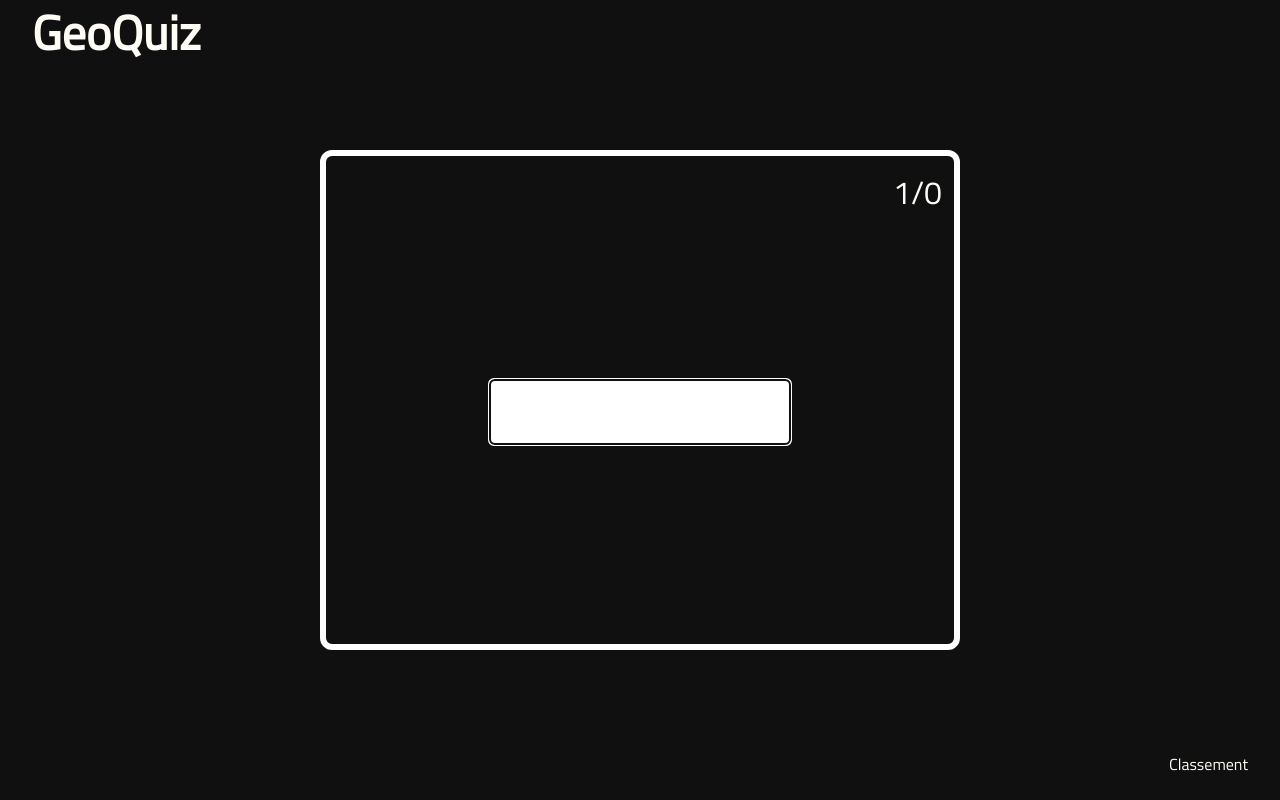
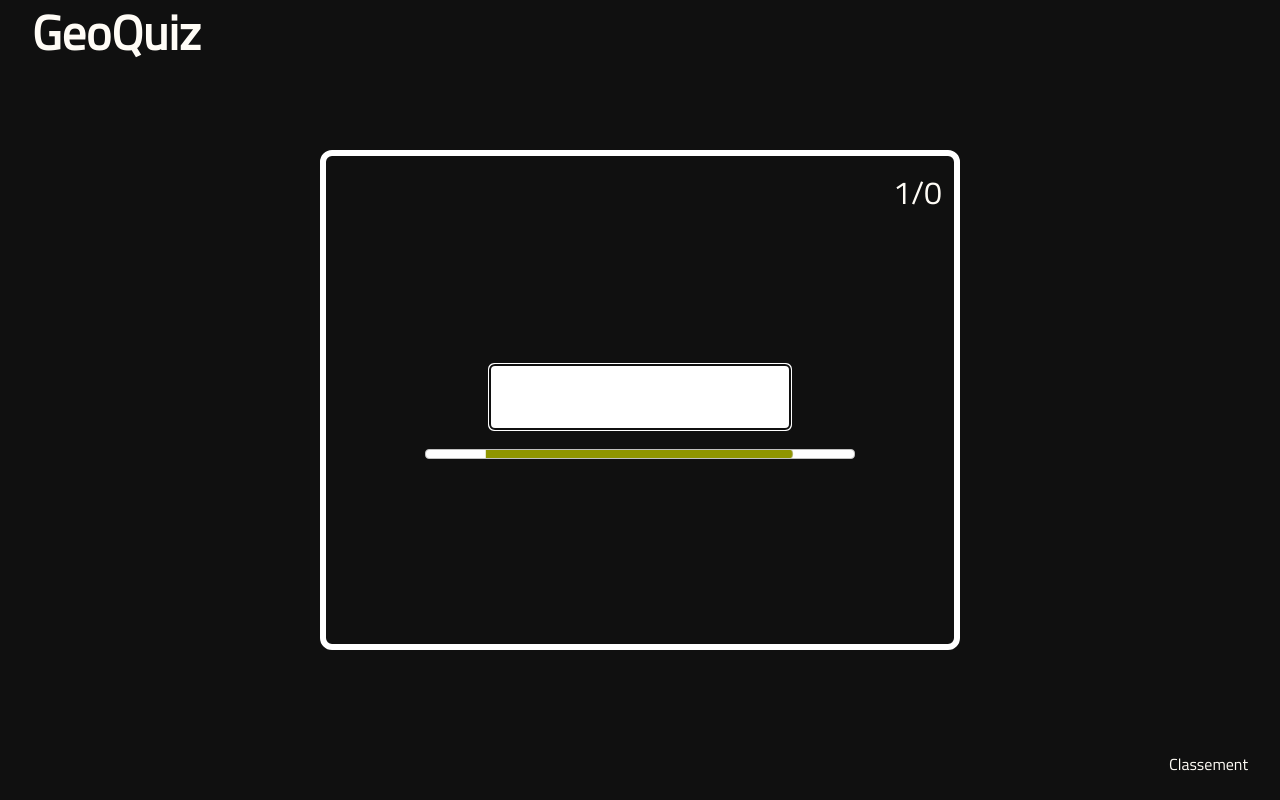
Before and after one commit to GuillaumePavic/geoQuiz_react, a React (Vite) app: page /quiz/1 in a window 1280 px wide. Both pictures are taken after a click on the button "Facile". Built offline with nearby package versions, Linux system fonts and the light colour scheme.

Commit message:
Add basic timer

```diff
--- a/src/components/QuestionCard.tsx
+++ b/src/components/QuestionCard.tsx
@@ -1,5 +1,5 @@
 import React, { useEffect, useRef, useState } from 'react';
-import styled from 'styled-components';
+import styled, { keyframes } from 'styled-components';
 import Quiz_data from '../Interfaces/Quiz_data.interface';
 
 
@@ -51,6 +51,34 @@ const QuestionNumber = styled.div`
     font-size: 2rem;
 `;
 
+const ProgressBarContainer = styled.div`
+    width:90%;
+    margin: 0 auto;
+    margin-top: 20px;
+    height:10px;
+    border:1px silver solid;
+    border-radius:4px;
+    background:white;
+`;
+
+const ProgressBarAnimation = keyframes`
+    100% { transform: scaleX(0); background:red;}
+    50%  { background:orange;}
+    0%   { transform: scaleX(1); background:green;}
+`;
+
+const ProgressBar = styled.div`
+    height:100%;
+    text-align:right;
+    font:bold 12px arial;
+    border-right:1px silver solid;
+    border-top-right-radius:4px;
+    border-bottom-right-radius:4px;
+    line-height:30px;
+    color:#444;
+    animation: 10s linear 1 ${ProgressBarAnimation};
+`;
+
 interface Props {
     currentQuestion: Quiz_data | undefined,
     totalQuestions: number | undefined,
@@ -77,9 +105,9 @@ const QuestionCard: React.FC<Props> = ({
 
     useEffect(()=>{
         const timer = setTimeout(() =>{
-            handleTimerSubmit(answerRef.current);
+            // handleTimerSubmit(answerRef.current);
             inputElement.current!.value = '';
-        }, 10000);
+        }, 1000);
 
         return () => clearTimeout(timer);
     }, [indexCurrentQuestion]);
@@ -96,9 +124,40 @@ const QuestionCard: React.FC<Props> = ({
                     onKeyDown={ (e) => {handlePlayerSubmit(e)}}
                     autoFocus
                 />
+            <ProgressBarContainer>
+                <ProgressBar></ProgressBar>
+            </ProgressBarContainer>
             </Question>
         </QuestionWrapper>
     )
 }
 
 export default QuestionCard;
+
+/* #progressContainer {
+	width:90%;
+	margin:0 auto;
+    margin-top: 20px;
+	height:10px;
+	border:1px silver solid;
+	border-radius:4px;
+	background:white;
+}
+
+#progress {
+	height:100%;
+	text-align:right;
+	font:bold 12px arial;
+	border-right:1px silver solid;
+	border-top-right-radius:4px;
+	border-bottom-right-radius:4px;
+	line-height:30px;
+	color:#444;
+  animation: 15s linear 1s 1   slidein;
+}
+
+@keyframes slidein {
+    100% { transform: scaleX(0); background:red;}
+    50%  { background:orange;}
+    0%   { transform: scaleX(1); background:green;}
+  } */
```
